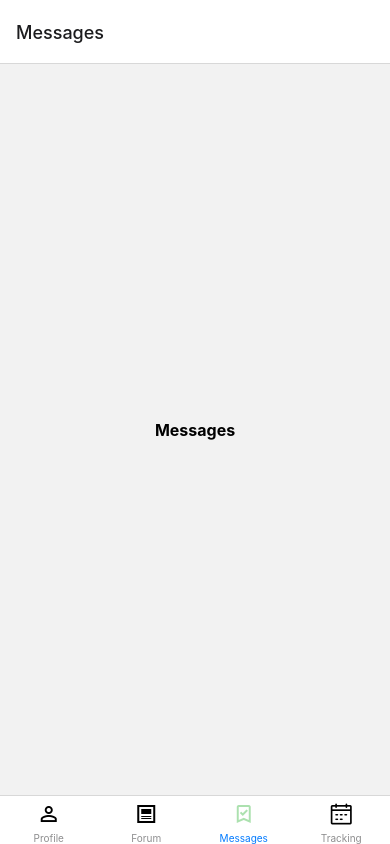
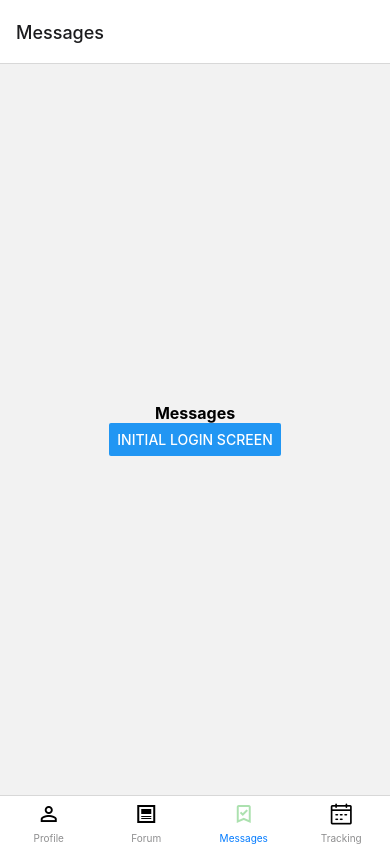
Before and after one commit to BraeTroutman/PCOSManagementApp, a React Native app: screen /Messages in a window 390 px wide. Built offline with nearby package versions, Linux system fonts and the light colour scheme.

Commit message:
move initial login link to messages page

```diff
--- a/screens/Forum.js
+++ b/screens/Forum.js
@@ -45,16 +45,12 @@ export default function ForumScreen({ navigation }) {
                 renderItem={({item}) => Post(item)}
                 keyExtractor={(post) => post.user.first + post.user.last}
             />
-            <Button
-	              title="Initial Login Screen"
-	              onPress={() => navigation.navigate('InitialLogin')}
-	        />
             <FAB
                 visible={true}
                 placement="right"
                 title="+"
                 onPress={() => navigation.navigate('InitialLogin')}
-            ></FAB>
+            />
         </View>
     );
 }
--- a/screens/Messages.js
+++ b/screens/Messages.js
@@ -1,10 +1,14 @@
 import * as React from 'react';
-import { View, Text } from "react-native";
+import { View, Text, Button } from "react-native";
 
-export default function MessageScreen() {
+export default function MessageScreen({navigation}) {
     return (
-      <View style={{ flex: 1, alignItems: 'center', justifyContent: 'center' }}>
-        <Text style={{fontSize:16,fontWeight:'700'}}>Messages</Text>
-      </View>
-    );
-  }
+        <View style={{ flex: 1, alignItems: 'center', justifyContent: 'center' }}>
+            <Text style={{fontSize:16,fontWeight:'700'}}>Messages</Text>
+            <Button
+	              title="Initial Login Screen"
+	              onPress={() => navigation.navigate('InitialLogin')}
+	          />
+        </View>
+     );
+}
```
